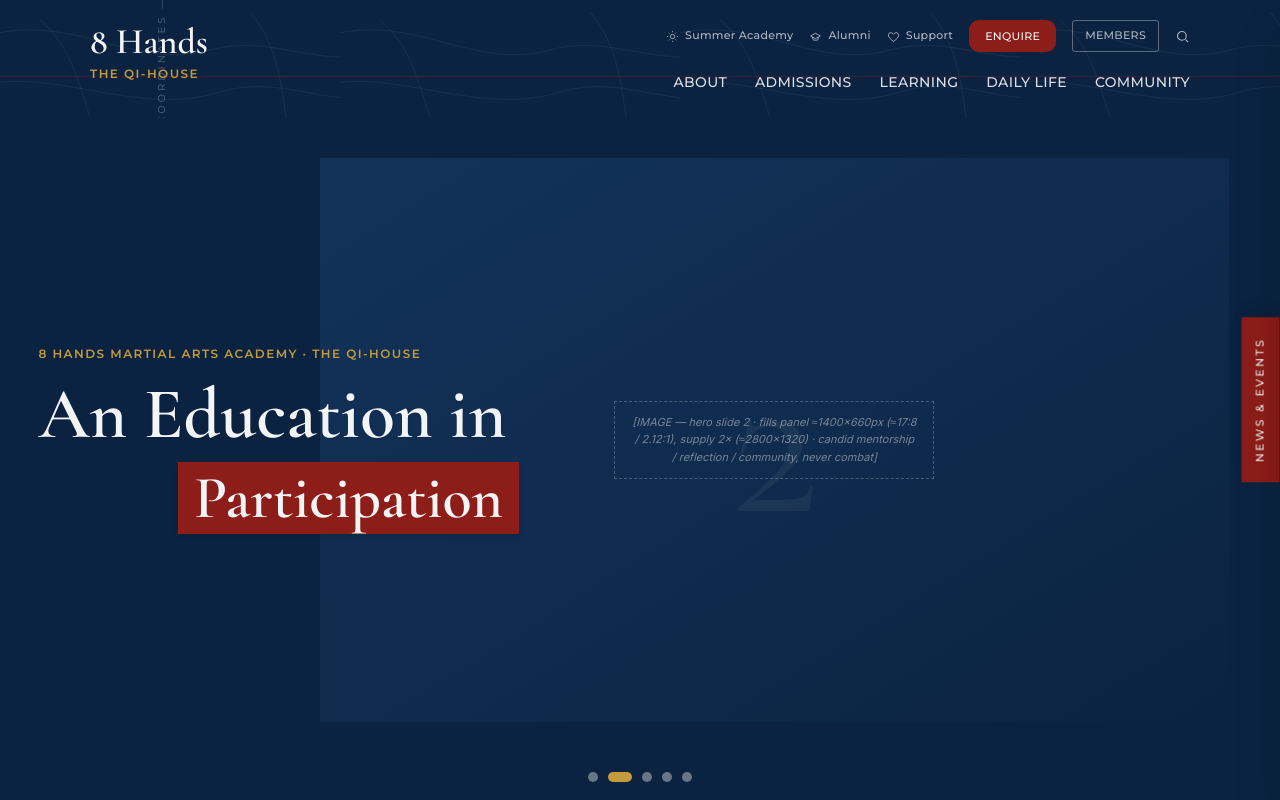
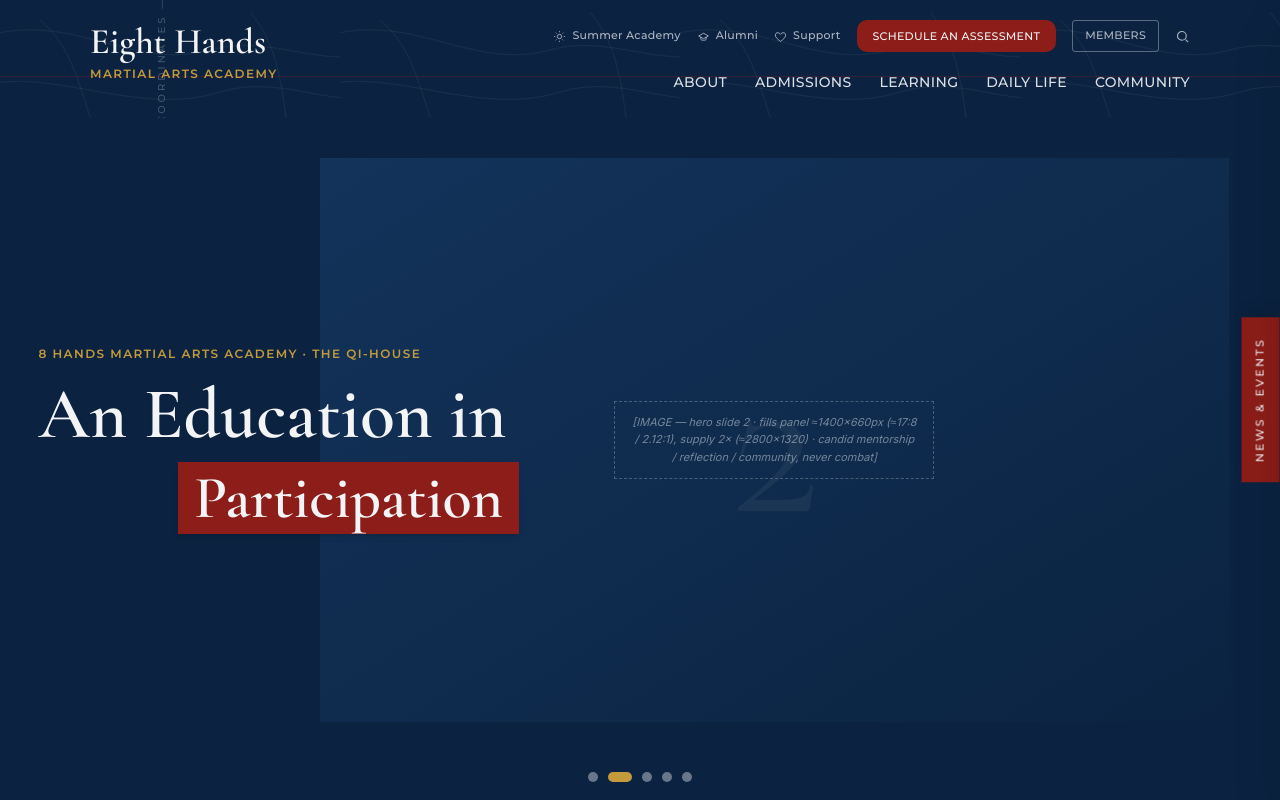
Before and after one commit to sindbad-SH/eight-hands-academy, an Astro site: page / in a window 1280 px wide. Shown: the top 800 px of the page. Built offline with nearby package versions, Linux system fonts and the light colour scheme; Astro itself is replaced by a stand-in of ours.

Commit message:
Phase2 chrome: rename to Eight Hands Martial Arts Academy + Schedule an Assessment CTA
- HomeHeader/Header/Footer/Base: '8 Hands / The Qi-House' -> 'Eight Hands / Martial Arts Academy'
- both headers' utility + mobile CTA -> 'Schedule an Assessment' (booking link)

Co-Authored-By: Claude Opus 4.8 <noreply@anthropic.com>

```diff
--- a/src/components/Footer.astro
+++ b/src/components/Footer.astro
@@ -18,8 +18,8 @@ const engage = [
   <TopoTexture id="topo-footer" />
   <div class="container-content relative z-10 py-16 grid gap-12 md:grid-cols-2 lg:grid-cols-4">
     <div>
-      <div class="font-display text-2xl text-stone">8 Hands</div>
-      <div class="eyebrow !text-gold mt-1">The Qi-House</div>
+      <div class="font-display text-2xl text-stone">Eight Hands</div>
+      <div class="eyebrow !text-gold mt-1">Martial Arts Academy</div>
       <p class="mt-4 text-sm leading-relaxed text-stone/70 max-w-xs">
         A Martial Arts Education in Self-Governance.
       </p>
@@ -58,7 +58,7 @@ const engage = [
 
   <div class="border-t border-stone/10 relative z-10">
     <div class="container-content py-5 flex flex-col sm:flex-row justify-between gap-2 text-xs text-stone/50">
-      <p>&copy; {new Date().getFullYear()} 8 Hands Martial Arts Academy · The Qi-House</p>
+      <p>&copy; {new Date().getFullYear()} Eight Hands Martial Arts Academy · The Qi-House</p>
       <p>A Martial Arts Education in Self-Governance.</p>
     </div>
   </div>
--- a/src/components/Header.astro
+++ b/src/components/Header.astro
@@ -2,6 +2,7 @@
 // Site header — sticky white header on sub-pages; reveal-on-scroll header on the homepage
 // (the navy in-flow home header is HomeHeader.astro). Nav data shared via data/nav.
 import { nav } from '../data/nav';
+import { BOOKING_URL } from '../data/site';
 
 interface Props {
   reveal?: boolean; // homepage: start hidden, slide/fade in once scrolled past the hero
@@ -22,8 +23,8 @@ const { reveal = false } = Astro.props;
   <!-- Logo LEFT; right side = utility row (top) + main nav (below), both right-aligned. CTA in utility row. -->
   <div class="container-content flex items-start justify-between gap-6 py-3">
     <a href="/" class="flex flex-col leading-none shrink-0 pt-0.5">
-      <span class="font-display text-2xl font-semibold text-navy">8 Hands</span>
-      <span class="eyebrow !text-slate-400 mt-0.5">The Qi-House</span>
+      <span class="font-display text-2xl font-semibold text-navy">Eight Hands</span>
+      <span class="eyebrow !text-slate-400 mt-0.5">Martial Arts Academy</span>
     </a>
 
     <div class="hidden lg:flex flex-col items-end gap-2.5">
@@ -41,7 +42,7 @@ const { reveal = false } = Astro.props;
           <svg width="13" height="13" viewBox="0 0 24 24" fill="none" stroke="currentColor" stroke-width="1.6"><path d="M12 21s-7-4.5-9-9C1.5 8 4 4 8 5c2 .5 3 2 4 3 1-1 2-2.5 4-3 4-1 6.5 3 5 7-2 4.5-9 9-9 9z" /></svg>
           Support
         </a>
-        <a href="/admissions" class="btn-accent !py-1.5 !px-4 !text-[11px] uppercase">Enquire</a>
+        <a href={BOOKING_URL} target="_blank" rel="noopener" class="btn-accent !py-1.5 !px-4 !text-[11px] uppercase">Schedule an Assessment</a>
         <a href="/members" class="border border-navy/25 px-3 py-1.5 rounded-[3px] uppercase text-navy/80 hover:border-gold transition-colors">Members</a>
         <button aria-label="Search" class="hover:text-navy transition-colors">
           <svg width="15" height="15" viewBox="0 0 24 24" fill="none" stroke="currentColor" stroke-width="1.8"><circle cx="11" cy="11" r="7" /><path d="M21 21l-4-4" /></svg>
@@ -89,7 +90,7 @@ const { reveal = false } = Astro.props;
           </div>
         </details>
       ))}
-      <a href="/admissions" class="btn-accent mt-4 w-full">Begin Your Inquiry</a>
+      <a href={BOOKING_URL} target="_blank" rel="noopener" class="btn-accent mt-4 w-full">Schedule an Assessment</a>
     </nav>
   </div>
 
--- a/src/components/HomeHeader.astro
+++ b/src/components/HomeHeader.astro
@@ -3,6 +3,7 @@
 // topographic texture + coordinate/route motif behind. Mirrors Aiglon's .fsHeader behavior.
 import { nav } from '../data/nav';
 import TopoTexture from './TopoTexture.astro';
+import { BOOKING_URL } from '../data/site';
 ---
 <header class="relative z-50 bg-navy text-stone">
   <!-- Decorative bg layer — clipped so the topo/motifs don't overflow, but the nav + its dropdowns are NOT
@@ -23,8 +24,8 @@ import TopoTexture from './TopoTexture.astro';
     <div class="container-content flex items-start justify-between gap-6 py-4 lg:py-5">
       <!-- Logo (left, spans both rows) -->
       <a href="/" class="flex flex-col leading-none shrink-0 pt-0.5">
-        <span class="font-display text-3xl lg:text-4xl font-semibold text-stone">8 Hands</span>
-        <span class="eyebrow !text-gold mt-1">The Qi-House</span>
+        <span class="font-display text-3xl lg:text-4xl font-semibold text-stone">Eight Hands</span>
+        <span class="eyebrow !text-gold mt-1">Martial Arts Academy</span>
       </a>
 
       <!-- Right column: utility row (top) + nav row (below), both right-aligned -->
@@ -43,7 +44,7 @@ import TopoTexture from './TopoTexture.astro';
             <svg width="13" height="13" viewBox="0 0 24 24" fill="none" stroke="currentColor" stroke-width="1.6"><path d="M12 21s-7-4.5-9-9C1.5 8 4 4 8 5c2 .5 3 2 4 3 1-1 2-2.5 4-3 4-1 6.5 3 5 7-2 4.5-9 9-9 9z" /></svg>
             Support
           </a>
-          <a href="/admissions" class="btn-accent !py-1.5 !px-4 !text-[11px] uppercase">Enquire</a>
+          <a href={BOOKING_URL} target="_blank" rel="noopener" class="btn-accent !py-1.5 !px-4 !text-[11px] uppercase">Schedule an Assessment</a>
           <a href="/members" class="border border-stone/35 px-3 py-1.5 rounded-[3px] uppercase hover:border-gold transition-colors">Members</a>
           <button aria-label="Search" class="hover:text-gold transition-colors">
             <svg width="15" height="15" viewBox="0 0 24 24" fill="none" stroke="currentColor" stroke-width="1.8"><circle cx="11" cy="11" r="7" /><path d="M21 21l-4-4" /></svg>
@@ -92,7 +93,7 @@ import TopoTexture from './TopoTexture.astro';
             </div>
           </details>
         ))}
-        <a href="/admissions" class="btn-accent mt-4 w-full">Begin Your Inquiry</a>
+        <a href={BOOKING_URL} target="_blank" rel="noopener" class="btn-accent mt-4 w-full">Schedule an Assessment</a>
       </nav>
     </div>
   </div>
--- a/src/layouts/Base.astro
+++ b/src/layouts/Base.astro
@@ -10,7 +10,7 @@ interface Props {
   home?: boolean;
 }
 const {
-  title = '8 Hands Martial Arts Academy · The Qi-House',
+  title = 'Eight Hands Martial Arts Academy · The Qi-House',
   description = 'A Martial Arts Education in Self-Governance.',
   home = false,
 } = Astro.props;
```
